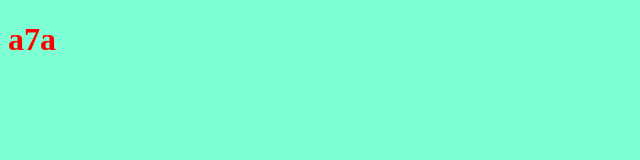
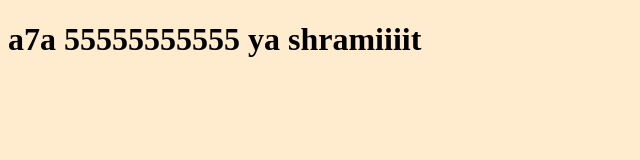
Before and after one commit to amrhassanrafat/myproject, a plain HTML site: page index.html in a window 1280 px wide. Shown: the whole page, without its empty margins (0-640 px from the left). Drawn offline with Linux system fonts and the light colour scheme.

Commit message:
changing style for zebi

```diff
--- a/index.html
+++ b/index.html
@@ -8,7 +8,7 @@
 </head>
 <body>
     <h1>
-        a7a
+        a7a 55555555555 ya shramiiiit
     </h1>
     <script src="app.js"></script>
 </body>
--- a/style.css
+++ b/style.css
@@ -1,7 +1,7 @@
 h1{
-    color :red;
+    color :black;
 }
 body
 {
-    background-color: aquamarine;
+    background-color:blanchedalmond;
 }
```
